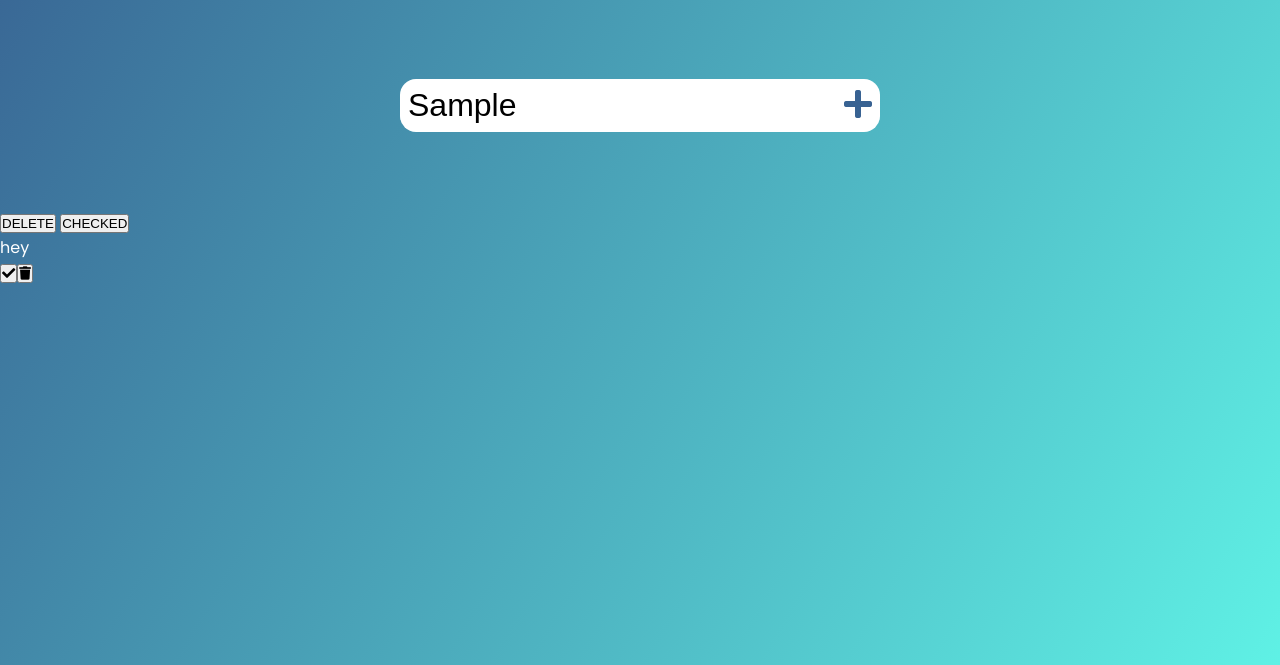
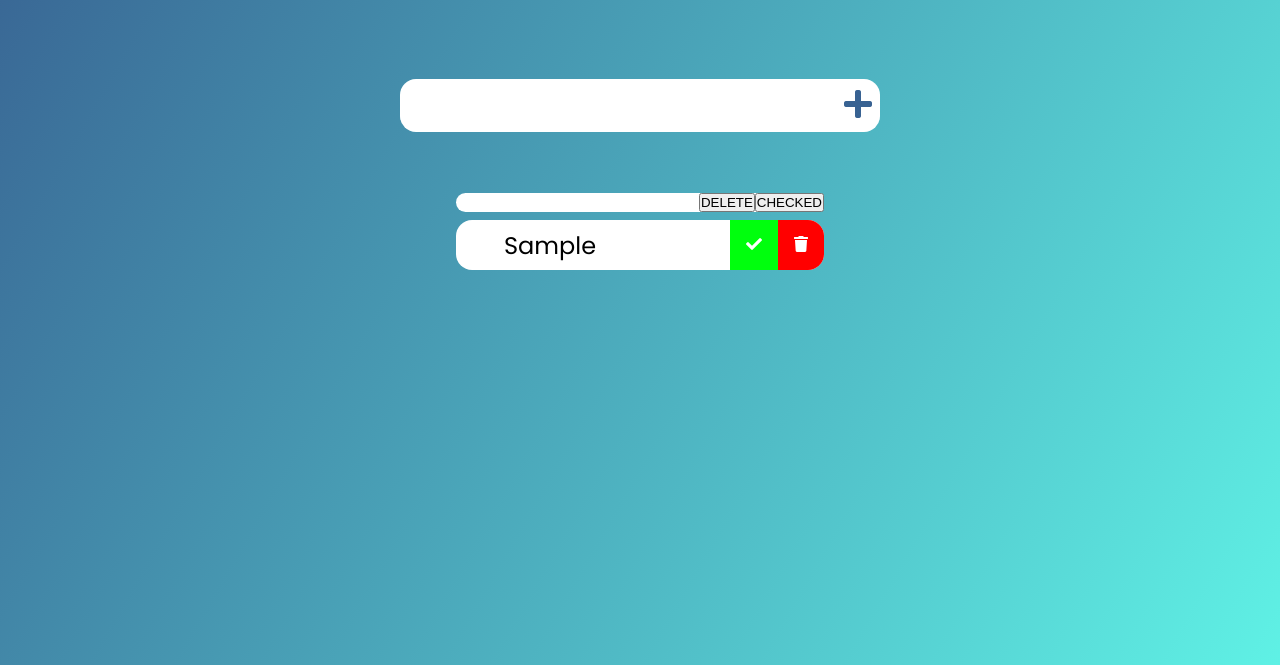
Before and after one commit to gabriel-ataidev/Todo-project, a plain HTML site: page index.html in a window 1280 px wide. Both pictures are taken after typing "Sample" into the empty fields and a click on the button 858 px from the left and 240 px from the top of the page. Shown: the part 135-800 px from the top of the page. Drawn offline with Linux system fonts and the light colour scheme.

Commit message:
stylizing todos

```diff
--- a/app.js
+++ b/app.js
@@ -15,7 +15,7 @@ function addTodo(event){
     todoDiv.classList.add('todo');
     //create LI
     const newTodo = document.createElement('li');
-    newTodo.innerText = 'hey';
+    newTodo.innerText = todoInput.value;
     newTodo.classList.add('todo-item');
     todoDiv.appendChild(newTodo);
     //check mark button
@@ -30,4 +30,6 @@ function addTodo(event){
     todoDiv.appendChild(trashButton);
     //append to list
     todoList.appendChild(todoDiv);
+    //clear todoInput value
+    todoInput.value = "";
 }
--- a/styles/style.scss
+++ b/styles/style.scss
@@ -42,3 +42,39 @@ form button{
         color: white;
     }
 }
+.todo-container{
+    display: flex;
+    justify-content: center;
+    align-items: center;
+    .todo-list{
+        min-width: 30%;
+        list-style: none;
+        .todo{
+            margin: 0.5rem;
+            background: white;
+            color: black;
+            font-size: 1.5rem;
+            display: flex;
+            justify-content: space-between;
+            align-items: center;
+            border-radius: 1rem;
+            li{
+                flex: 1;
+                padding: 0rem 3rem;
+            }
+            .trash-btn, .complete-btn{
+                background: rgb(0, 255, 13);
+                color: white;
+                border: none;
+                padding: 1rem;
+                cursor: pointer;
+                font-size: 1rem;
+            }
+            .trash-btn{
+                border-top-right-radius: 1rem;
+                border-bottom-right-radius: 1rem;
+                background: red;
+            }
+        }
+    }
+}
```
Also changed, not shown: styles/style.css, 1 other file.
